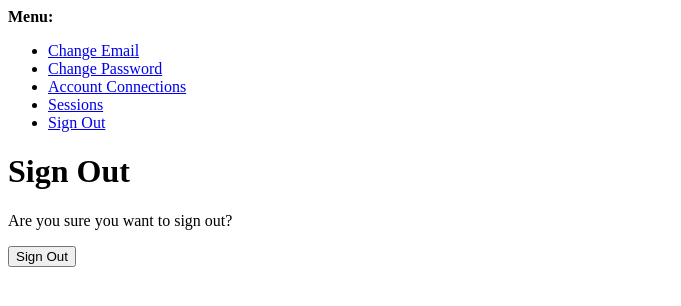
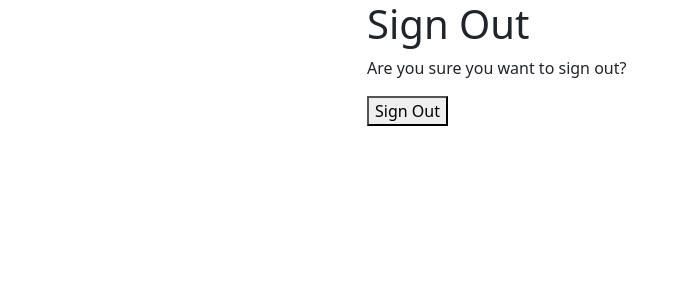
Before and after one commit to marobo/relaxify, a Django app: page /accounts/logout/ in a window 1280 px wide. Shown: the top 306 px of the page, without its empty margins (0-681 px from the left). Run offline with Django 5.2, Linux system fonts and the light colour scheme; the visitor is signed in with stand-in values (Sample User, id 1).

Commit message:
clean up templates accounts

```diff
--- a/templates/account/base.html
+++ b/templates/account/base.html
@@ -0,0 +1,17 @@
+<!DOCTYPE html>
+<html lang="en">
+<head>
+  <meta charset="UTF-8">
+  <title>{% block title %}Relaxify{% endblock %}</title>
+  <link href="https://cdn.jsdelivr.net/npm/bootstrap@5.3.2/dist/css/bootstrap.min.css" rel="stylesheet">
+</head>
+<body>
+  <div class="container">
+    <div class="row justify-content-center">
+      <div class="col-md-6">
+        {% block content %}{% endblock %}
+      </div>
+    </div>
+  </div>
+</body>
+</html>
--- a/templates/account/base_confirm_code.html
+++ b/templates/account/base_confirm_code.html
@@ -1,4 +1,4 @@
-{% extends "account/base_entrance.html" %}
+{% extends "account/base.html" %}
 {% load i18n %}
 {% load allauth account %}
 {% block content %}
--- a/templates/account/login.html
+++ b/templates/account/login.html
@@ -1,4 +1,4 @@
-{% extends "account/base_entrance.html" %}
+{% extends "account/base.html" %}
 {% load i18n %}
 {% load allauth account %}
 {% block head_title %}
--- a/templates/account/logout.html
+++ b/templates/account/logout.html
@@ -1,4 +1,4 @@
-{% extends "account/base_manage.html" %}
+{% extends "account/base.html" %}
 {% load allauth i18n %}
 {% block head_title %}
     {% trans "Sign Out" %}
--- a/templates/account/request_login_code.html
+++ b/templates/account/request_login_code.html
@@ -1,4 +1,4 @@
-{% extends "account/base_entrance.html" %}
+{% extends "account/base.html" %}
 {% load i18n %}
 {% load allauth account %}
 {% block head_title %}
--- a/templates/account/signup.html
+++ b/templates/account/signup.html
@@ -1,4 +1,4 @@
-{% extends "account/base_entrance.html" %}
+{% extends "account/base.html" %}
 {% load allauth i18n %}
 {% block head_title %}
     {% trans "Signup" %}
--- a/templates/base.html
+++ b/templates/base.html
@@ -83,7 +83,7 @@
                     </li>
                     {% else %}
                     <li class="nav-item">
-                        <a class="btn btn-sm btn-outline-primary" href="{% url 'account_login' %}">Login</a>
+                        <a class="btn btn-sm btn-outline-primary" href="{% url 'account_login' %}">Sign in</a>
                     </li>
                     <li class="nav-item">
                         <a class="btn btn-sm btn-outline-success" href="{% url 'account_signup' %}">Signup</a>
```
